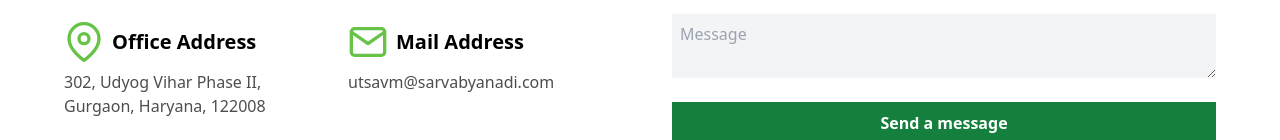
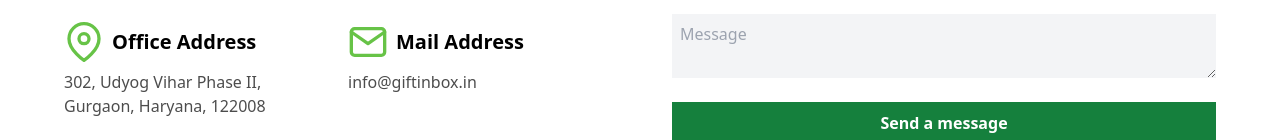
Before and after one commit to Ammyy9908/gift-in-box, a Next.js app: page / in a window 1280 px wide. Shown: the part 4635-4775 px from the top of the page. Built offline with nearby package versions, Linux system fonts and the light colour scheme.

Commit message:
email fixed on contact section

```diff
--- a/pages/index.jsx
+++ b/pages/index.jsx
@@ -350,9 +350,7 @@ export default function Home() {
                   </span>
                   <span className="text-xl font-semibold">Mail Address</span>
                 </div>
-                <p className="text-md text-black/70 mt-2">
-                  utsavm@sarvabyanadi.com
-                </p>
+                <p className="text-md text-black/70 mt-2">info@giftinbox.in</p>
               </div>
               <div className="contact-option">
                 <div className="flex items-center gap-2">
```
